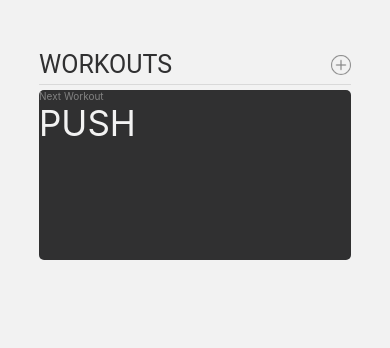
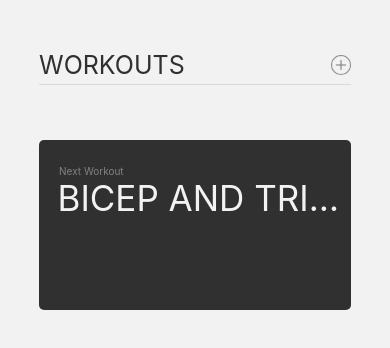
Before and after one commit to RagOfJoes/React-Native-Workout, a React Native app: screen / in a window 390 px wide. Shown: the top 348 px of the page. Built offline with nearby package versions, Linux system fonts and the light colour scheme.

Commit message:
semi fixed Home currentWorkout card

```diff
--- a/App.js
+++ b/App.js
@@ -1,8 +1,7 @@
-import React from 'react';
+import React, { Component } from 'react';
 import Home from './Components/Home/Home';
-import { StyleSheet, Text, View } from 'react-native';
 
-export default class App extends React.Component {
+export default class App extends Component {
   render() {
     return (
       <Home />
--- a/Components/Home/Header.js
+++ b/Components/Home/Header.js
@@ -30,7 +30,6 @@ const styles = StyleSheet.create({
         color: '#303031',
         marginRight: 'auto',
         alignSelf: 'center',
-        fontFamily: 'Roboto'
     },
     addWorkout: {
         width: 20,
--- a/Components/Home/Next Workout/NextWorkout.js
+++ b/Components/Home/Next Workout/NextWorkout.js
@@ -4,36 +4,35 @@ import { View, Text, StyleSheet } from 'react-native';
 const NextWorkout = () => {
     return (
         <View style={styles.container}>
-            <View>
-                <Text style={styles.title}>Next Workout</Text>
-            </View>
-            <View>
-                <Text style={styles.currentWorkout}>PUSH</Text>
-            </View>
+            <Text style={styles.title}>Next Workout</Text>
+            <Text style={styles.currentWorkout} numberOfLines={1} ellipsizeMode='tail'>BICEP AND TRICEPS</Text>
         </View>
     )
 }
 
 const styles = StyleSheet.create({
     container: {
+        margin: 0,
         height: 170,
-        // padding: 15,
         width: '80%',
+        marginTop: 50,
+        paddingTop: 25,
         borderRadius: 5,
+        paddingLeft: 20,
         alignSelf: 'center',
-        fontFamily: 'Roboto',
         flexDirection: 'column',
         backgroundColor: '#303031',
     },
     title: {
         fontSize: 10,
         color: '#828282',
-        textAlignVertical: 'top'
     },
     currentWorkout: {
+        left: -1.5,
+        margin: 0,
+        padding: 0,
         fontSize: 35,
         color: '#F2F2F2',
-        textAlignVertical: 'top'
     }
 })
 
```
